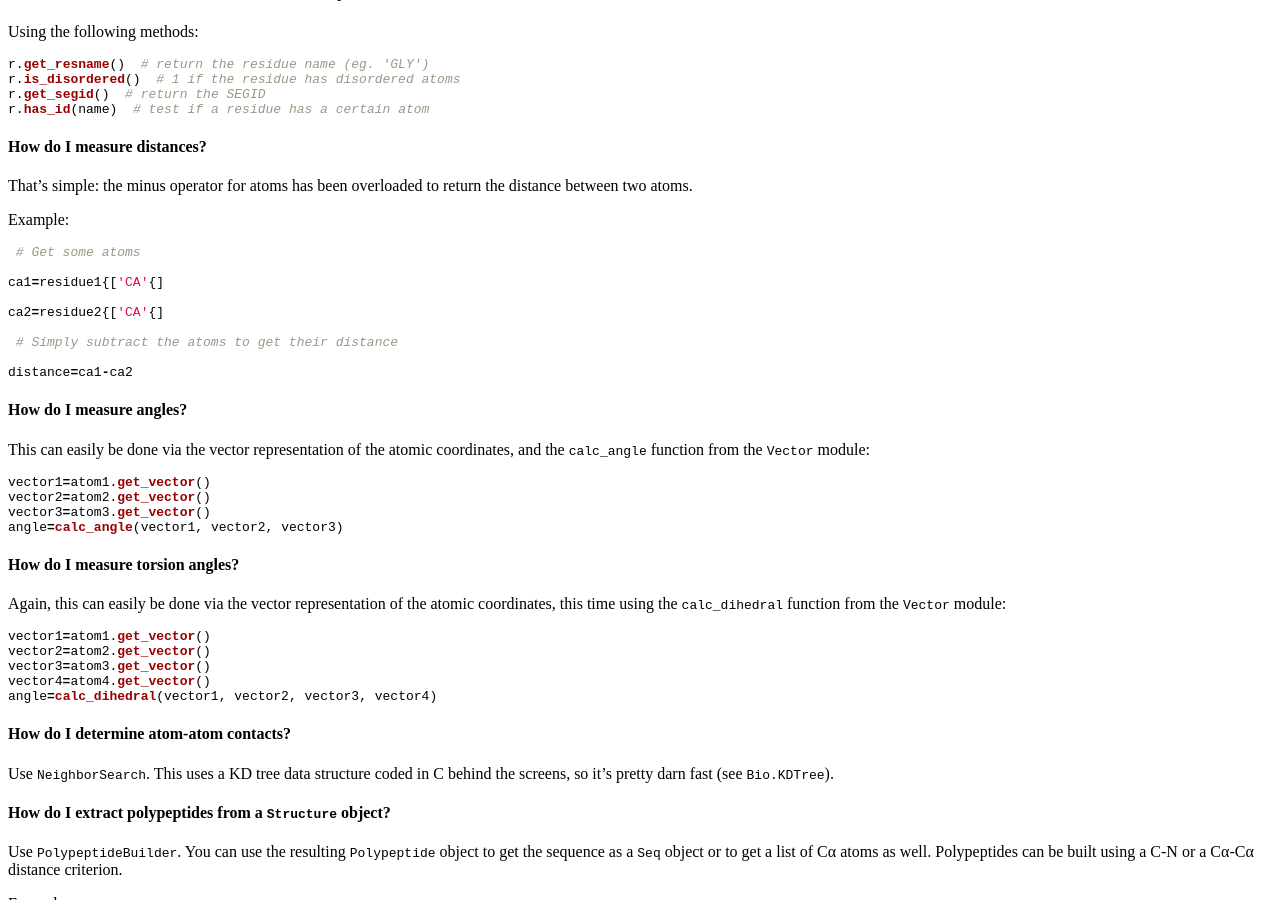
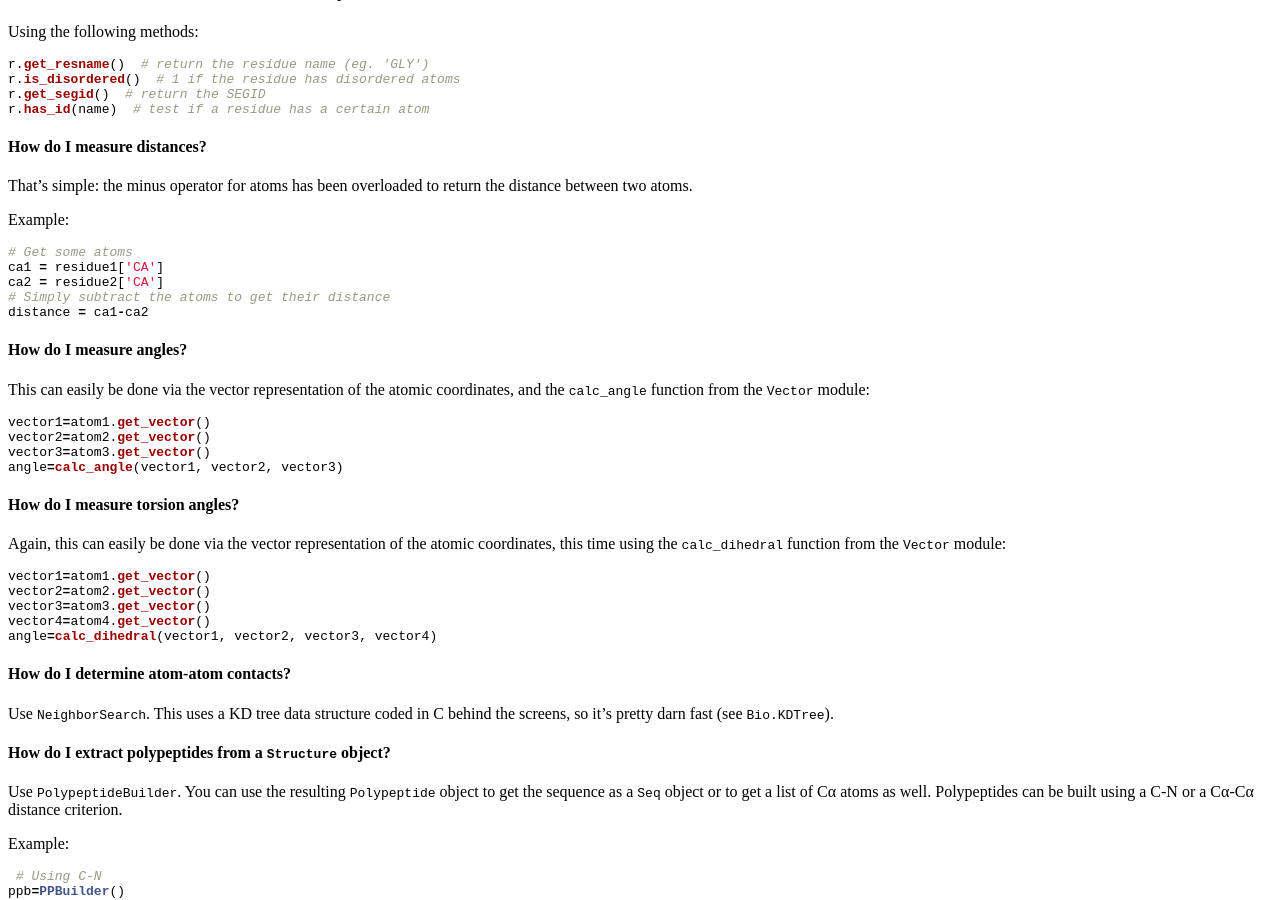
Before and after one commit to biopython/biopython.github.io, a Jekyll site: the page built from wiki/The_Biopython_Structural_Bioinformatics_FAQ.md, in a window 1280 px wide and 900 px high, scrolled down 7964 px. Built offline with Jekyll 4.4.1, drawn with Linux system fonts in a browser that asks for light colours.

````diff
--- a/wiki/The_Biopython_Structural_Bioinformatics_FAQ.md
+++ b/wiki/The_Biopython_Structural_Bioinformatics_FAQ.md
@@ -698,15 +698,11 @@ return the distance between two atoms.
 Example:
 
 ``` python
- # Get some atoms
-
-ca1=residue1{['CA'{]
-
-ca2=residue2{['CA'{]
-
- # Simply subtract the atoms to get their distance
-
-distance=ca1-ca2
+# Get some atoms
+ca1 = residue1['CA']
+ca2 = residue2['CA']
+# Simply subtract the atoms to get their distance
+distance = ca1-ca2
 ```
 
 #### How do I measure angles?
````
Also changed, not shown: 1 other file.
